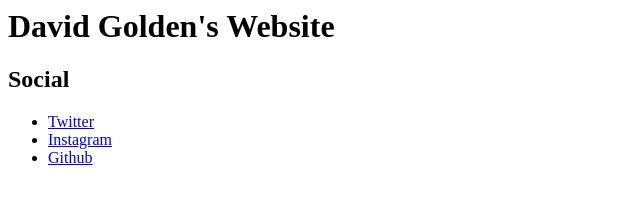
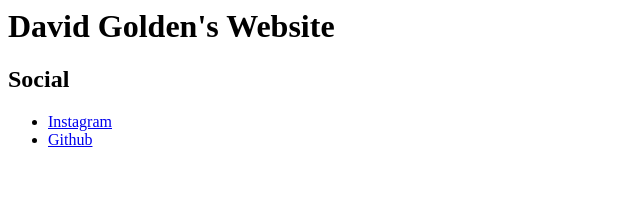
Before and after one commit to dcgolden/dcgolden.github.io, a plain HTML site: page index.html in a window 1280 px wide. Shown: the whole page, without its empty margins (0-640 px from the left). Drawn offline with Linux system fonts and the light colour scheme.

Commit message:
remove twitter link

```diff
--- a/index.html
+++ b/index.html
@@ -8,7 +8,6 @@
 <h2>Social</h2>
 
 <ul>
-	<li><a href="https://www.twitter.com/dcgolden/">Twitter</a></li>
 	<li><a href="https://www.instagram.com/davidcgolden/">Instagram</a></li>
 	<li><a href="https://github.com/dcgolden/">Github</a></li>
 </ul>
```
